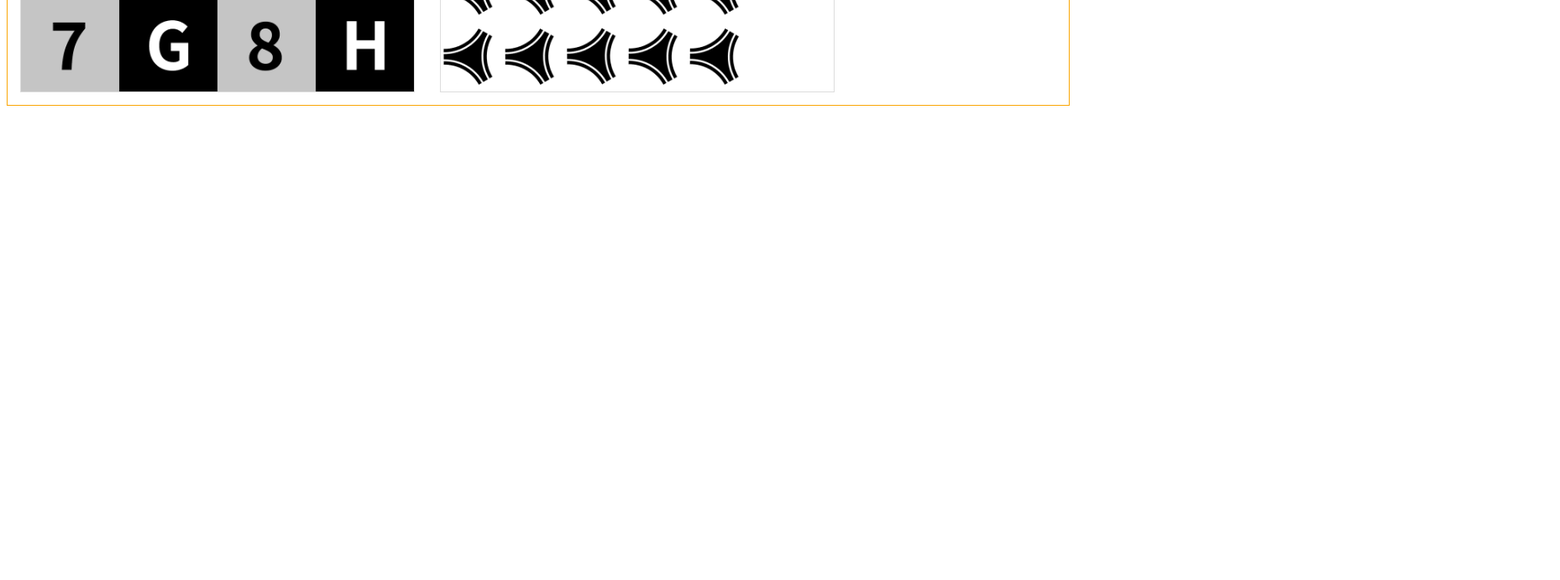
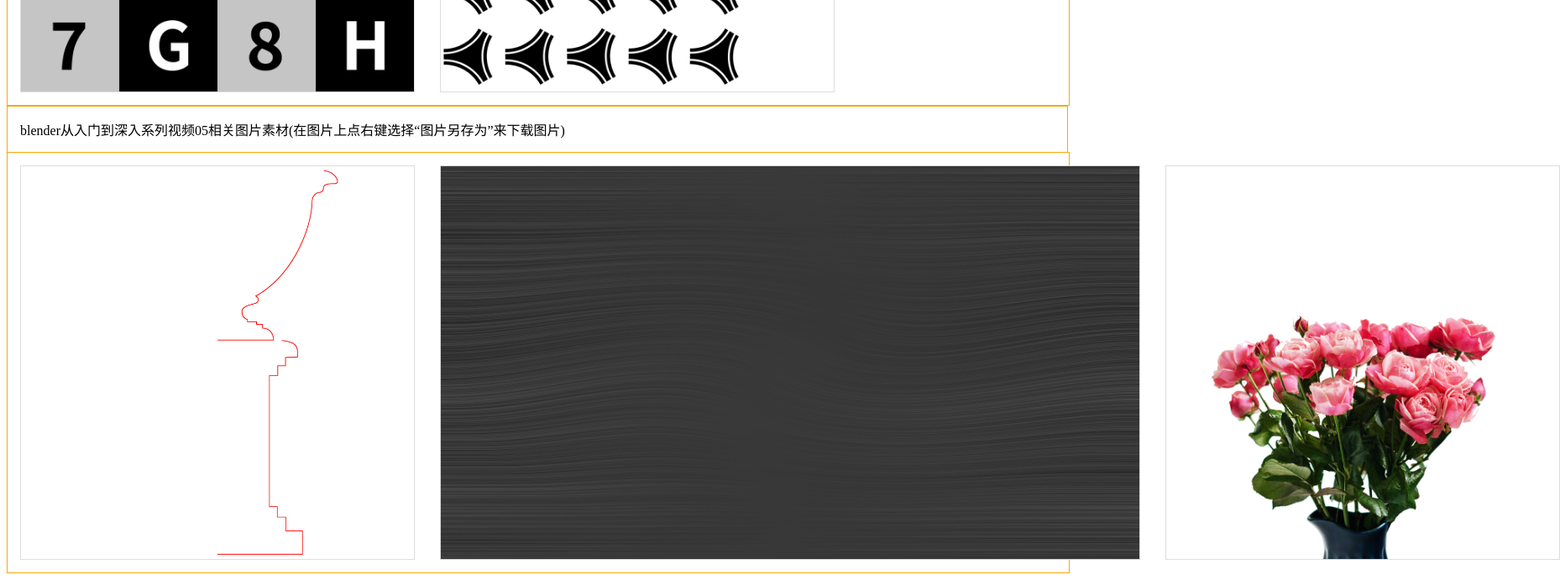
Before and after one commit to cgboy2008/cgroad, a plain HTML site: page index.html in a window 1280 px wide. Shown: the part 520-1211 px from the top of the page at 84% size, 1858 px wide, since content can reach past the window. Before the commit the page ends 800 px from the top, so only its background shows below. Drawn offline with Linux system fonts and the light colour scheme.

Commit message:
'修改首页代码'

```diff
--- a/index.html
+++ b/index.html
@@ -15,5 +15,12 @@
         <img src="./images/football_uv02.jpg" alt="足球贴图">
     </div>
 
+    <div class="source_title">blender从入门到深入系列视频05相关图片素材(在图片上点右键选择“图片另存为”来下载图片)</div>
+    <div class="wrap">
+        <img src="./images/flowerpot.png" alt="曲线参考图片">
+        <img src="./images/wood.jpg" alt="木纹贴图">
+        <img src="./images/flower.png" alt="透明背景花朵图片">
+    </div>
+
 </body>
 </html>
```
